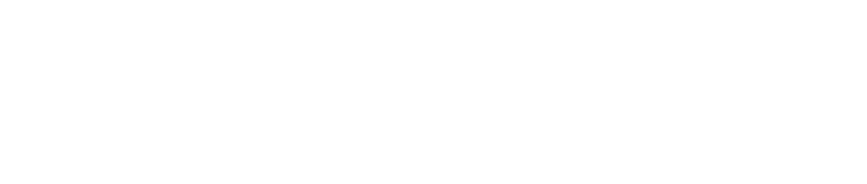
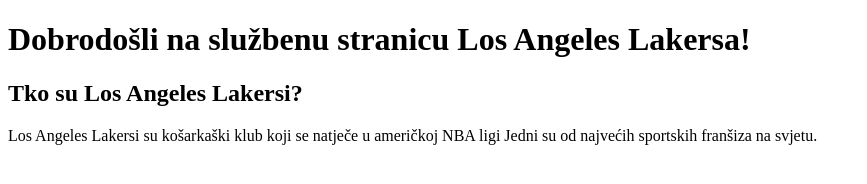
Before and after one commit to RokoVrdoljak/LALakers.github.io, a plain HTML site: page index.html in a window 1280 px wide. Shown: the whole page, without its empty margins (0-867 px from the left). Drawn offline with Linux system fonts and the light colour scheme.

Commit message:
Update index.html

```diff
--- a/index.html
+++ b/index.html
@@ -4,3 +4,10 @@
         <meta charset="utf-8">
         <title>LALakers</title>
     </head>
+    <body>
+        <h1>Dobrodošli na službenu stranicu Los Angeles Lakersa!</h1>
+
+        <h2>Tko su Los Angeles Lakersi?</h2>
+
+        <p>Los Angeles Lakersi su košarkaški klub koji se natječe u američkoj NBA ligi
+           Jedni su od najvećih sportskih franšiza na svjetu.
```
